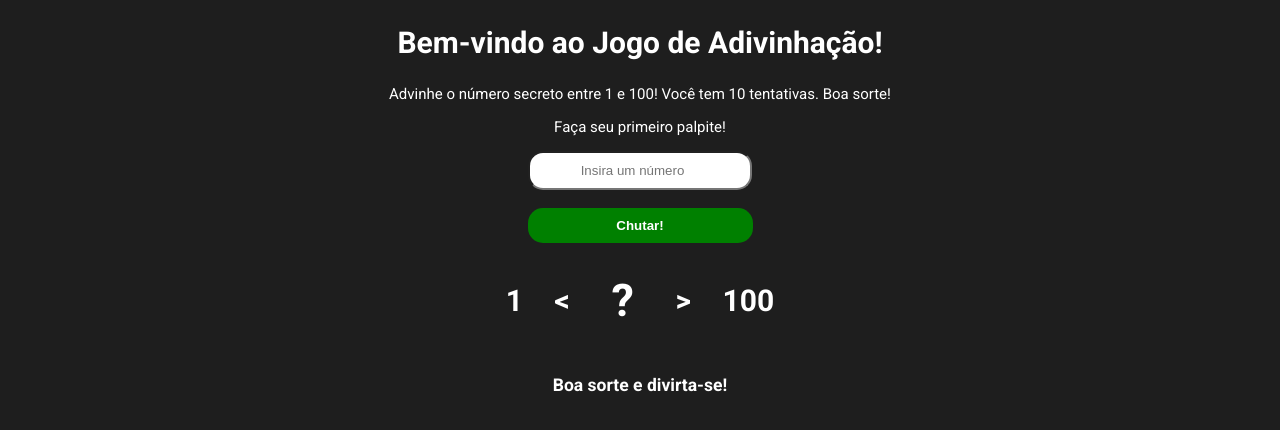
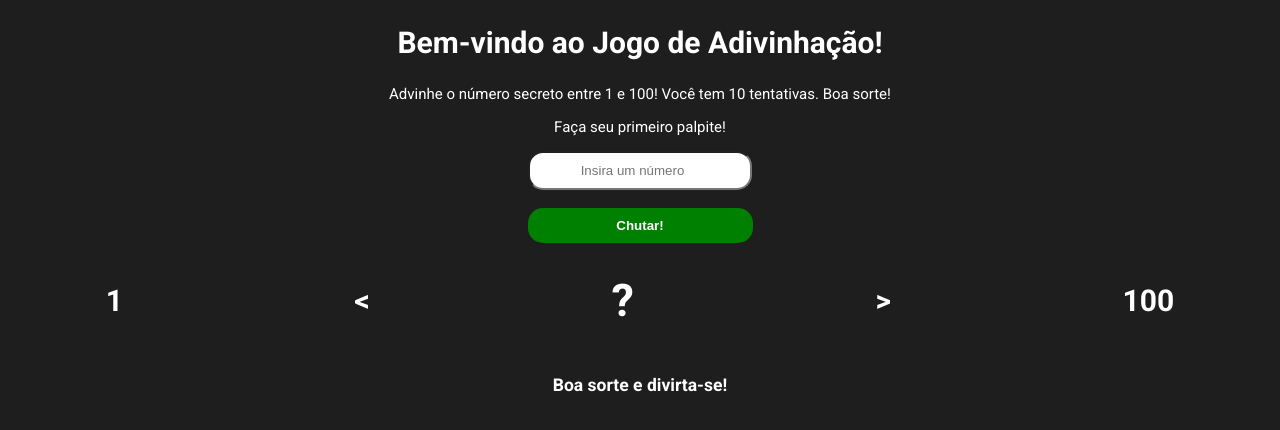
Before and after one commit to JosenildoCanuto/guessing-game, a plain HTML site: page index.html in a window 1280 px wide. Drawn offline with Linux system fonts and the light colour scheme.

Commit message:
game-tips-style

```diff
--- a/style.css
+++ b/style.css
@@ -56,7 +56,7 @@ body {
 }
 
 .game{
-    margin: 0 50rem;
+    margin: 0 auto;
     display: flex;
     justify-content: space-around;
     align-items: center;
```
